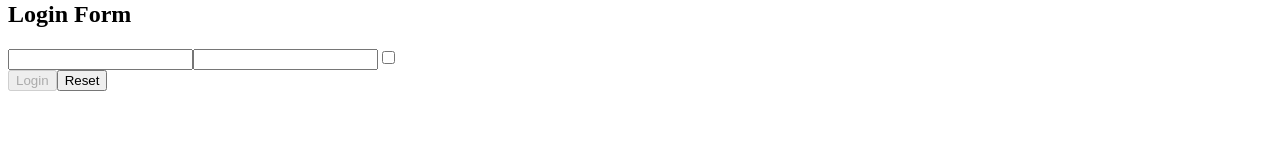
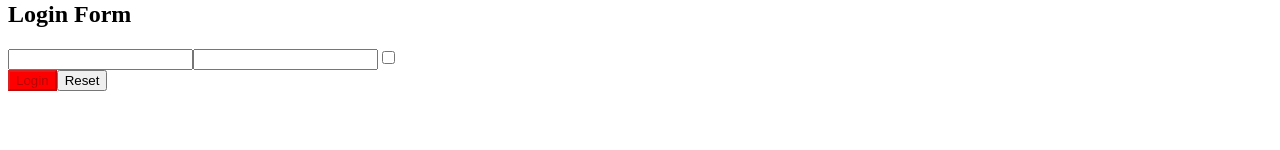
Before and after one commit to GAutuori94/react-exercises, a React (Create React App) app: page / in a window 1280 px wide. Shown: the part 610-760 px from the top of the page. Built offline with nearby package versions, Linux system fonts and the light colour scheme.

Commit message:
conditional inline-style added to login button in Login component ./forms.js

```diff
--- a/src/forms.js
+++ b/src/forms.js
@@ -66,6 +66,11 @@ export class Login extends React.Component {
     }
 
     render () {
+
+        const loginButtonStyle = {
+            backgroundColor: this.state.password.length < 8 ? "red" : "green"
+        }
+
         return (
             <div>
                 <div>
@@ -76,7 +81,7 @@ export class Login extends React.Component {
                 </div>
 
                 <div>
-                    <button type="submit" onClick={this.onLogin} disabled={!(this.state.username && this.state.password)}> Login </button>
+                    <button style={loginButtonStyle} type="submit" onClick={this.onLogin} disabled={!(this.state.username && this.state.password)}> Login </button>
                     <button type="reset" onClick={this.handleResetState}> Reset </button>
                 </div>
             </div>
```
